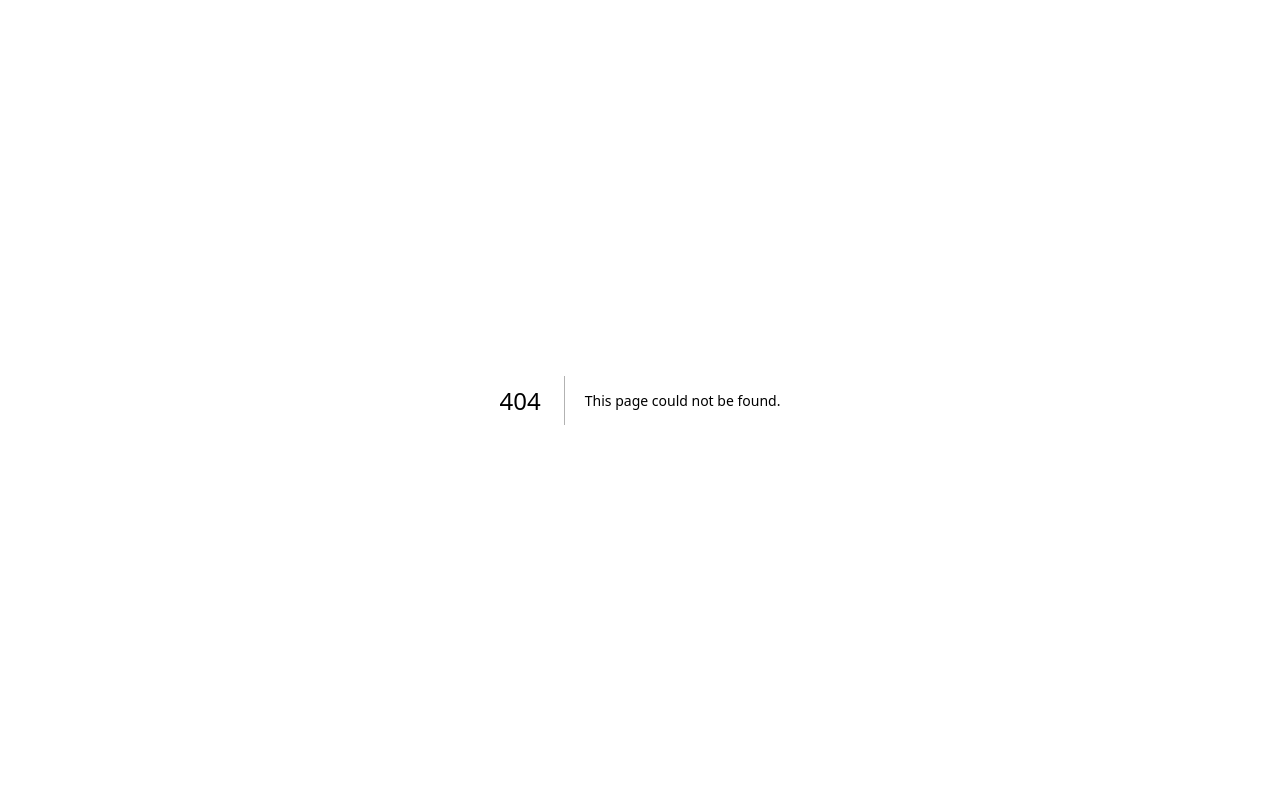
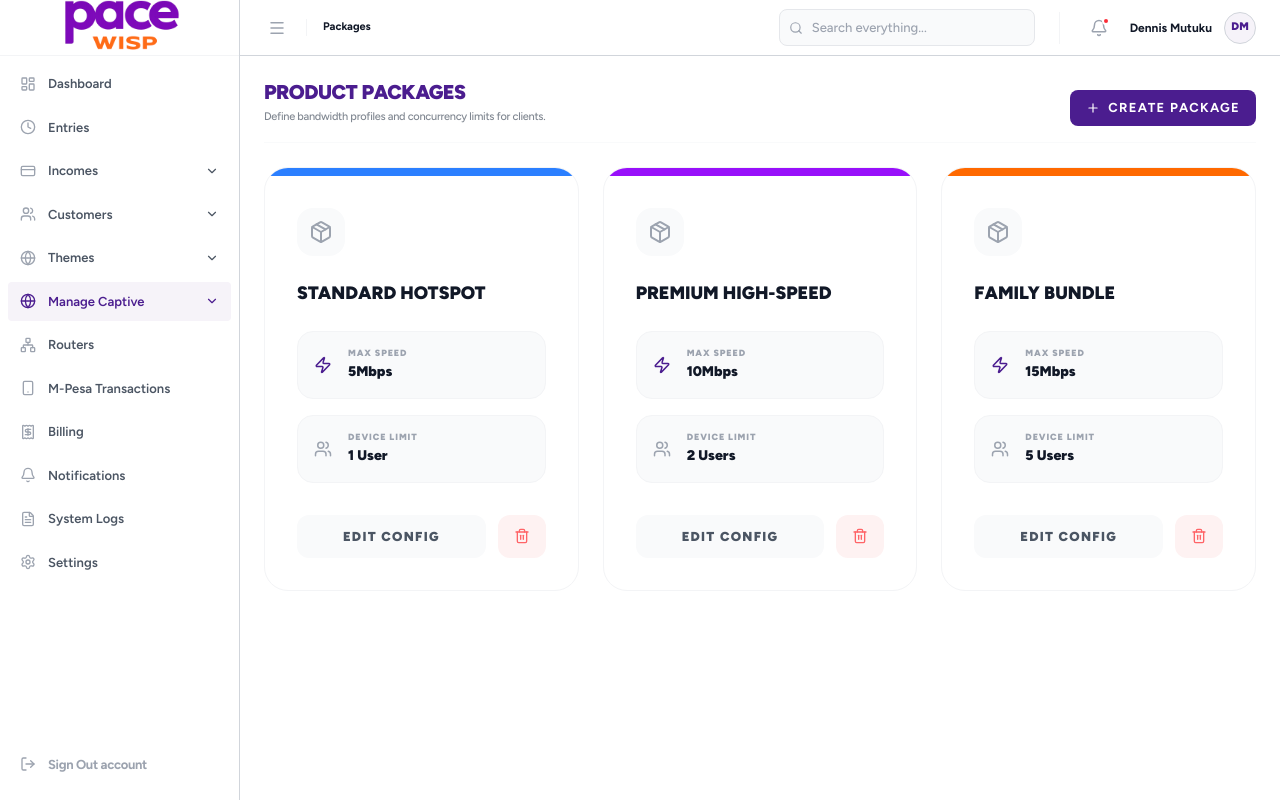
Before and after one commit to dennismutuku2005/pacewebsite, a Next.js app in the folder isphotspotportal/: page /dashboard/captive/packages in a window 1280 px wide. Before the commit this address had no page. Built offline with nearby package versions, Linux system fonts and the light colour scheme.

Commit message:
Auto-update:

```diff
--- /dev/null
+++ b/isphotspotportal/src/app/dashboard/captive/packages/page.js
@@ -0,0 +1,68 @@
+"use client"
+
+import React from 'react'
+import { Plus, Package, Zap, Users, Gauge, Edit3, Trash2 } from 'lucide-react'
+import { Badge } from '@/components/Badge'
+
+export default function PackagesPage() {
+    const packages = [
+        { id: 1, name: 'Standard Hotspot', speed: '5Mbps', users: '1 User', color: 'bg-blue-500' },
+        { id: 2, name: 'Premium High-Speed', speed: '10Mbps', users: '2 Users', color: 'bg-purple-600' },
+        { id: 3, name: 'Family Bundle', speed: '15Mbps', users: '5 Users', color: 'bg-orange-500' },
+    ]
+
+    return (
+        <div className="space-y-6 font-figtree animate-in fade-in duration-700">
+            <div className="flex flex-col sm:flex-row sm:items-end justify-between gap-4 border-b border-gray-50 pb-4">
+                <div>
+                    <h1 className="text-[20px] font-black text-pace-purple leading-tight tracking-tight uppercase">Product Packages</h1>
+                    <p className="text-[11px] text-admin-label mt-1 font-medium tracking-tight opacity-70">Define bandwidth profiles and concurrency limits for clients.</p>
+                </div>
+                <button className="px-4 py-2 bg-pace-purple text-white rounded-lg text-[11px] font-bold hover:bg-[#3d1a75] transition-all uppercase tracking-widest shadow-md flex items-center gap-2">
+                    <Plus size={14} />
+                    Create Package
+                </button>
+            </div>
+
+            <div className="grid grid-cols-1 md:grid-cols-3 gap-6">
+                {packages.map((pkg) => (
+                    <div key={pkg.id} className="bg-white border border-gray-100 rounded-3xl overflow-hidden shadow-sm hover:shadow-xl transition-all group">
+                        <div className={`h-2 ${pkg.color}`} />
+                        <div className="p-8">
+                            <div className="w-12 h-12 rounded-2xl bg-gray-50 flex items-center justify-center text-admin-dim group-hover:bg-pace-purple/5 group-hover:text-pace-purple transition-all mb-6">
+                                <Package size={24} />
+                            </div>
+                            <h3 className="text-[18px] font-black text-admin-value uppercase mb-6">{pkg.name}</h3>
+
+                            <div className="space-y-4 mb-8">
+                                <div className="flex items-center gap-4 p-4 bg-gray-50 rounded-2xl border border-gray-100">
+                                    <Zap size={18} className="text-pace-purple" />
+                                    <div>
+                                        <p className="text-[9px] font-black text-admin-dim uppercase tracking-widest leading-none mb-1">Max Speed</p>
+                                        <p className="text-[14px] font-black text-admin-value">{pkg.speed}</p>
+                                    </div>
+                                </div>
+                                <div className="flex items-center gap-4 p-4 bg-gray-50 rounded-2xl border border-gray-100">
+                                    <Users size={18} className="text-admin-dim" />
+                                    <div>
+                                        <p className="text-[9px] font-black text-admin-dim uppercase tracking-widest leading-none mb-1">Device Limit</p>
+                                        <p className="text-[14px] font-black text-admin-value">{pkg.users}</p>
+                                    </div>
+                                </div>
+                            </div>
+
+                            <div className="flex gap-3">
+                                <button className="flex-1 py-3 bg-gray-50 text-[11px] font-black text-admin-label uppercase tracking-widest rounded-xl hover:bg-pace-purple hover:text-white transition-all">
+                                    Edit Config
+                                </button>
+                                <button className="px-4 py-3 bg-red-50 text-red-400 rounded-xl hover:bg-red-500 hover:text-white transition-all">
+                                    <Trash2 size={16} />
+                                </button>
+                            </div>
+                        </div>
+                    </div>
+                ))}
+            </div>
+        </div>
+    )
+}
--- /dev/null
+++ b/isphotspotportal/src/app/dashboard/captive/prices/page.js
@@ -0,0 +1,61 @@
+"use client"
+
+import React, { useState } from 'react'
+import { Plus, Tag, Edit3, Trash2, ArrowUpRight, DollarSign, Clock } from 'lucide-react'
+import { Badge } from '@/components/Badge'
+
+export default function ManagePricesPage() {
+    const prices = [
+        { id: 1, name: '2 Hours Access', price: '20', duration: '2 Hours', status: 'Active' },
+        { id: 2, name: 'Daily Unlimited', price: '50', duration: '24 Hours', status: 'Active' },
+        { id: 3, name: 'Weekly Pass', price: '300', duration: '7 Days', status: 'Active' },
+        { id: 4, name: 'Monthly Standard', price: '1000', duration: '30 Days', status: 'Active' },
+    ]
+
+    return (
+        <div className="space-y-6 font-figtree animate-in fade-in duration-700">
+            <div className="flex flex-col sm:flex-row sm:items-end justify-between gap-4 border-b border-gray-50 pb-4">
+                <div>
+                    <h1 className="text-[20px] font-black text-pace-purple leading-tight tracking-tight uppercase">Price Management</h1>
+                    <p className="text-[11px] text-admin-label mt-1 font-medium tracking-tight opacity-70">Configure end-user pricing modules for hotspot vouchers.</p>
+                </div>
+                <button className="px-4 py-2 bg-pace-purple text-white rounded-lg text-[11px] font-bold hover:bg-[#3d1a75] transition-all uppercase tracking-widest shadow-md flex items-center gap-2">
+                    <Plus size={14} />
+                    New Price Point
+                </button>
+            </div>
+
+            <div className="grid grid-cols-1 md:grid-cols-2 lg:grid-cols-4 gap-4">
+                {prices.map((p) => (
+                    <div key={p.id} className="bg-white border border-gray-100 rounded-2xl p-6 hover:border-pace-purple/30 transition-all shadow-sm group">
+                        <div className="flex justify-between items-start mb-4">
+                            <div className="w-10 h-10 rounded-xl bg-gray-50 flex items-center justify-center text-admin-dim group-hover:bg-pace-purple/5 group-hover:text-pace-purple transition-colors">
+                                <Tag size={18} />
+                            </div>
+                            <Badge variant="success" className="text-[9px] font-black">{p.status}</Badge>
+                        </div>
+                        <h3 className="text-[15px] font-black text-admin-value uppercase">{p.name}</h3>
+                        <div className="mt-4 space-y-2">
+                            <div className="flex items-center justify-between text-[12px]">
+                                <span className="text-admin-dim font-bold flex items-center gap-1.5"><DollarSign size={12} /> Rate</span>
+                                <span className="text-pace-purple font-black">KSH {p.price}</span>
+                            </div>
+                            <div className="flex items-center justify-between text-[12px]">
+                                <span className="text-admin-dim font-bold flex items-center gap-1.5"><Clock size={12} /> Validity</span>
+                                <span className="text-admin-value font-black uppercase text-[10px]">{p.duration}</span>
+                            </div>
+                        </div>
+                        <div className="mt-6 pt-4 border-t border-gray-50 flex gap-2">
+                            <button className="flex-1 py-2 bg-gray-50 text-admin-dim rounded-lg hover:bg-admin-value hover:text-white transition-all">
+                                <Edit3 size={14} className="mx-auto" />
+                            </button>
+                            <button className="flex-1 py-2 bg-red-50 text-red-400 rounded-lg hover:bg-red-500 hover:text-white transition-all">
+                                <Trash2 size={14} className="mx-auto" />
+                            </button>
+                        </div>
+                    </div>
+                ))}
+            </div>
+        </div>
+    )
+}
```
